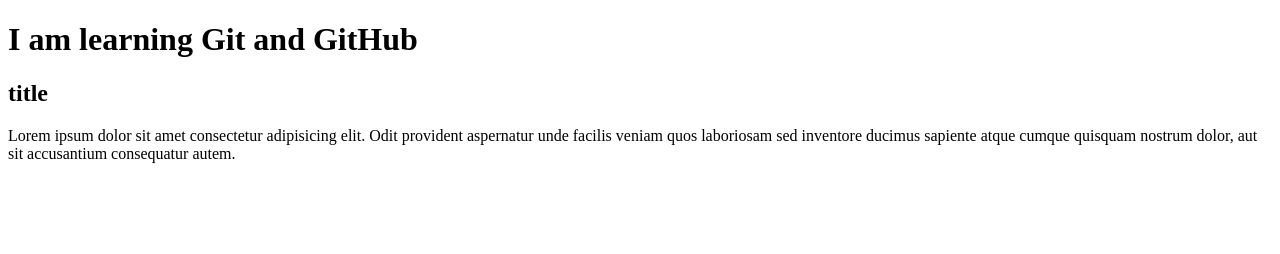
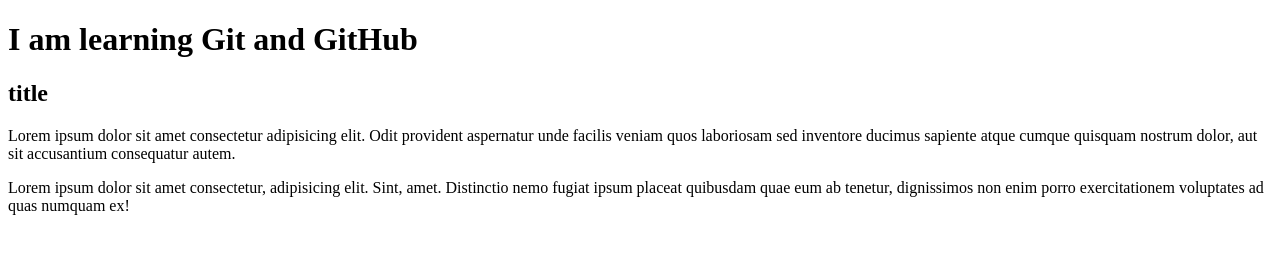
Before and after one commit to roya-ha/git-practice, a plain HTML site: page index.html in a window 1280 px wide. Drawn offline with Linux system fonts and the light colour scheme.

Commit message:
second commit

```diff
--- a/index.html
+++ b/index.html
@@ -15,5 +15,6 @@
       sapiente atque cumque quisquam nostrum dolor, aut sit accusantium
       consequatur autem.
     </p>
+    <p>Lorem ipsum dolor sit amet consectetur, adipisicing elit. Sint, amet. Distinctio nemo fugiat ipsum placeat quibusdam quae eum ab tenetur, dignissimos non enim porro exercitationem voluptates ad quas numquam ex!</p>
   </body>
 </html>
```
